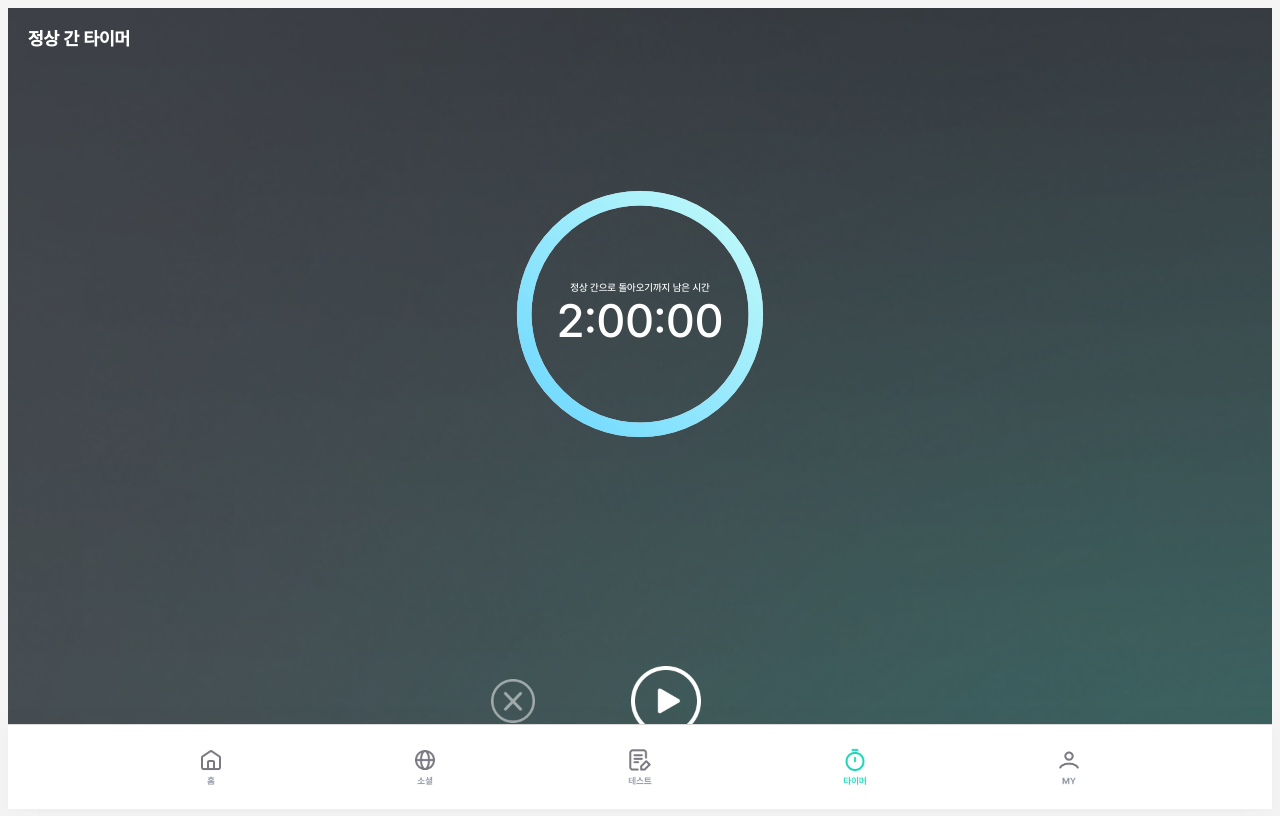
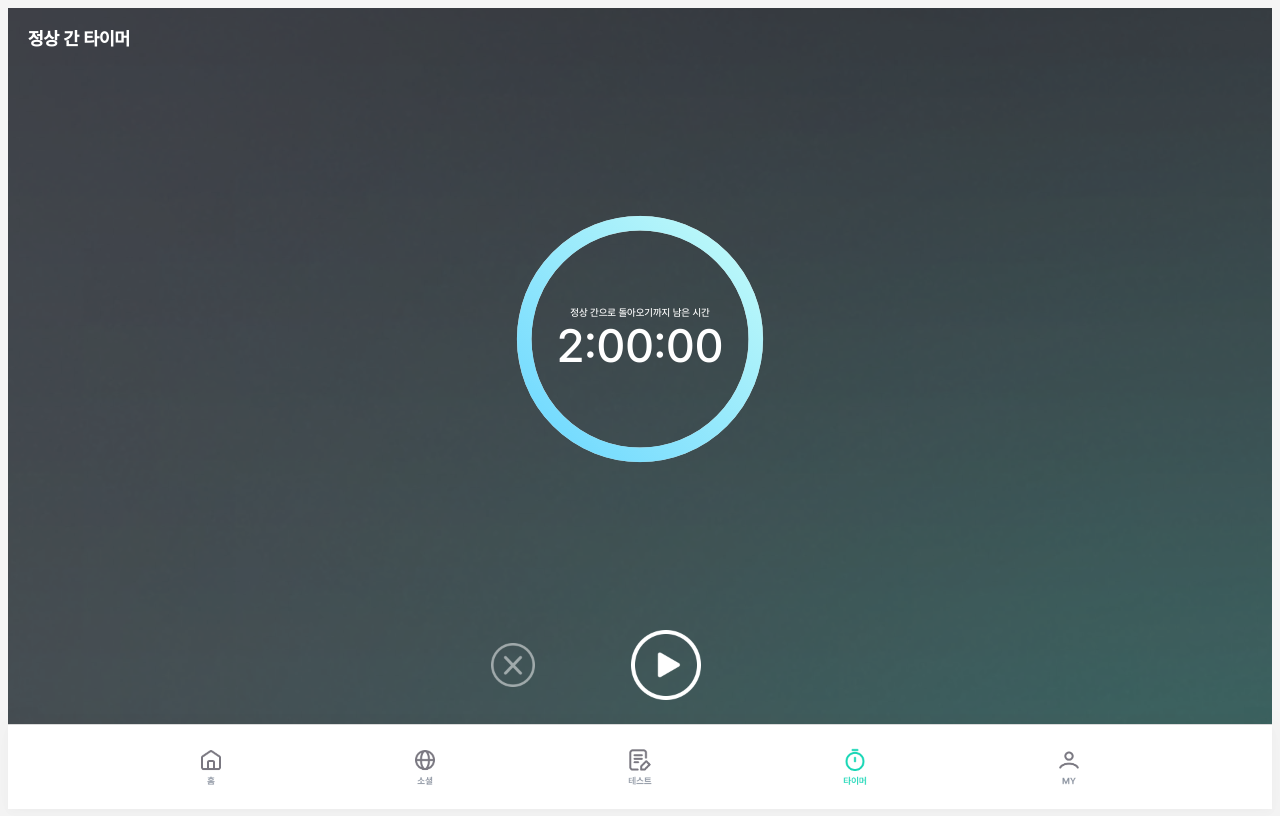
Before and after one commit to 2024Hackathon-team2/Frontend, a React (Create React App) app: page /timer in a window 1280 px wide. Built offline with nearby package versions, Linux system fonts and the light colour scheme.

Commit message:
Timer 수정

```diff
--- a/src/pages/TimerPage.js
+++ b/src/pages/TimerPage.js
@@ -91,6 +91,7 @@ const TimerPage = () => {
       <Container>
         <p>정상 간 타이머</p>
         <Content>
+          <div></div>
           <TimerWrapper>
             <TimerCircle>
               <svg viewBox="0 0 36 36" transform="scale(-1, 1)">
@@ -207,7 +208,7 @@ const Content = styled.div`
   flex: 1;
   display: flex;
   flex-direction: column;
-  justify-content: center;
+  justify-content: space-between;
   overflow-y: auto;
   align-items: center;
 `;
@@ -236,8 +237,6 @@ const TimerCircle = styled.div`
   flex-direction: column;
   align-items: center;
   justify-content: center;
-  padding-top: 150px;
-  margin-bottom: 200px;
 
   svg {
     position: absolute;
```
